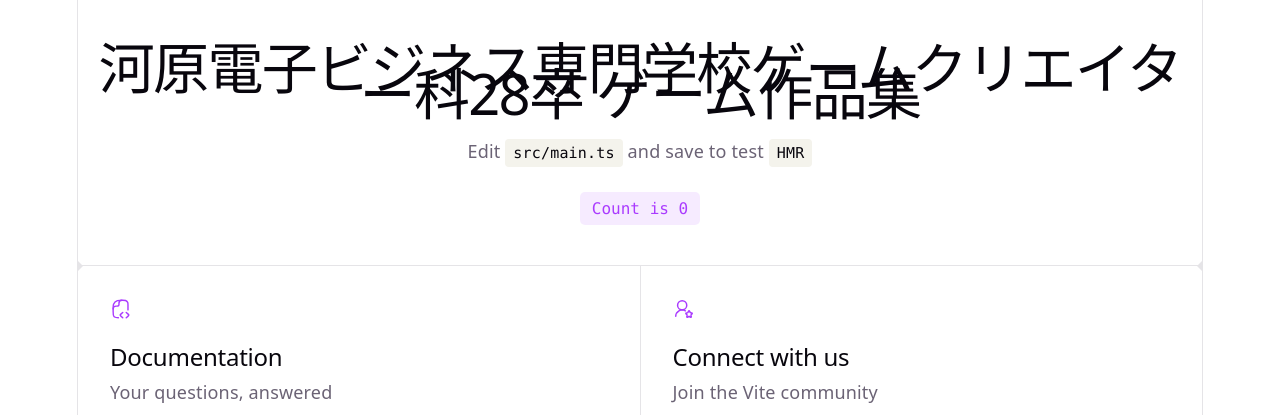
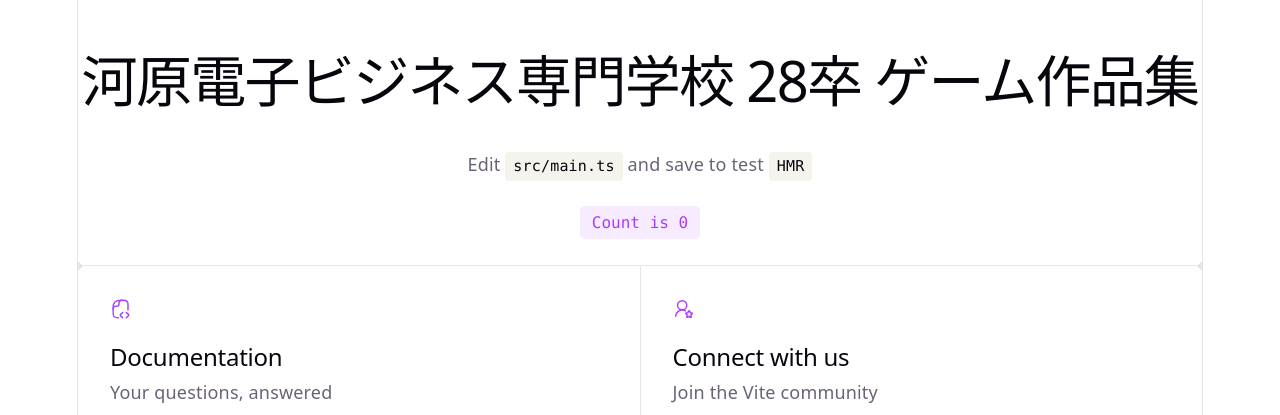
Before and after one commit to IzumidaKiryu/kawahara-28-portfolio, a website built with Vite: page index.html in a window 1280 px wide. Shown: the part 204-619 px from the top of the page. Built offline with nearby package versions, Linux system fonts and the light colour scheme.

Commit message:
見出しの行間を調整

```diff
--- a/src/main.ts
+++ b/src/main.ts
@@ -12,7 +12,7 @@ document.querySelector<HTMLDivElement>('#app')!.innerHTML = `
     <img src="${viteLogo}" class="vite" alt="Vite logo" />
   </div>
   <div>
-    <h1>河原電子ビジネス専門学校ゲームクリエイター科28卒 ゲーム作品集</h1>
+    <h1>河原電子ビジネス専門学校 28卒 ゲーム作品集</h1>
     <p>Edit <code>src/main.ts</code> and save to test <code>HMR</code></p>
   </div>
   <button id="counter" type="button" class="counter"></button>
--- a/src/style.css
+++ b/src/style.css
@@ -64,6 +64,7 @@ h2 {
 h1 {
   font-size: 56px;
   letter-spacing: -1.68px;
+  line-height: 140%;
   margin: 32px 0;
   @media (max-width: 1024px) {
     font-size: 36px;
```
